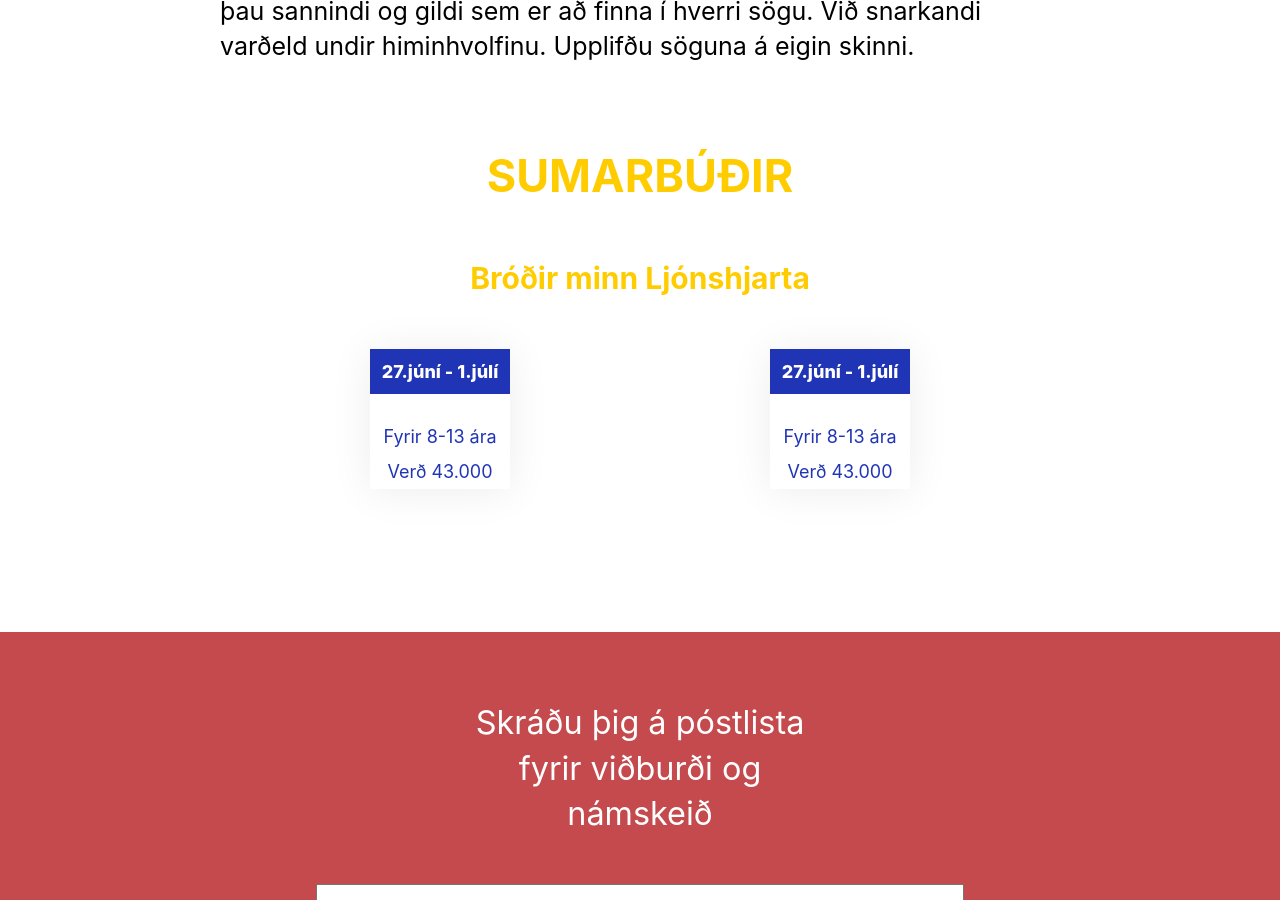
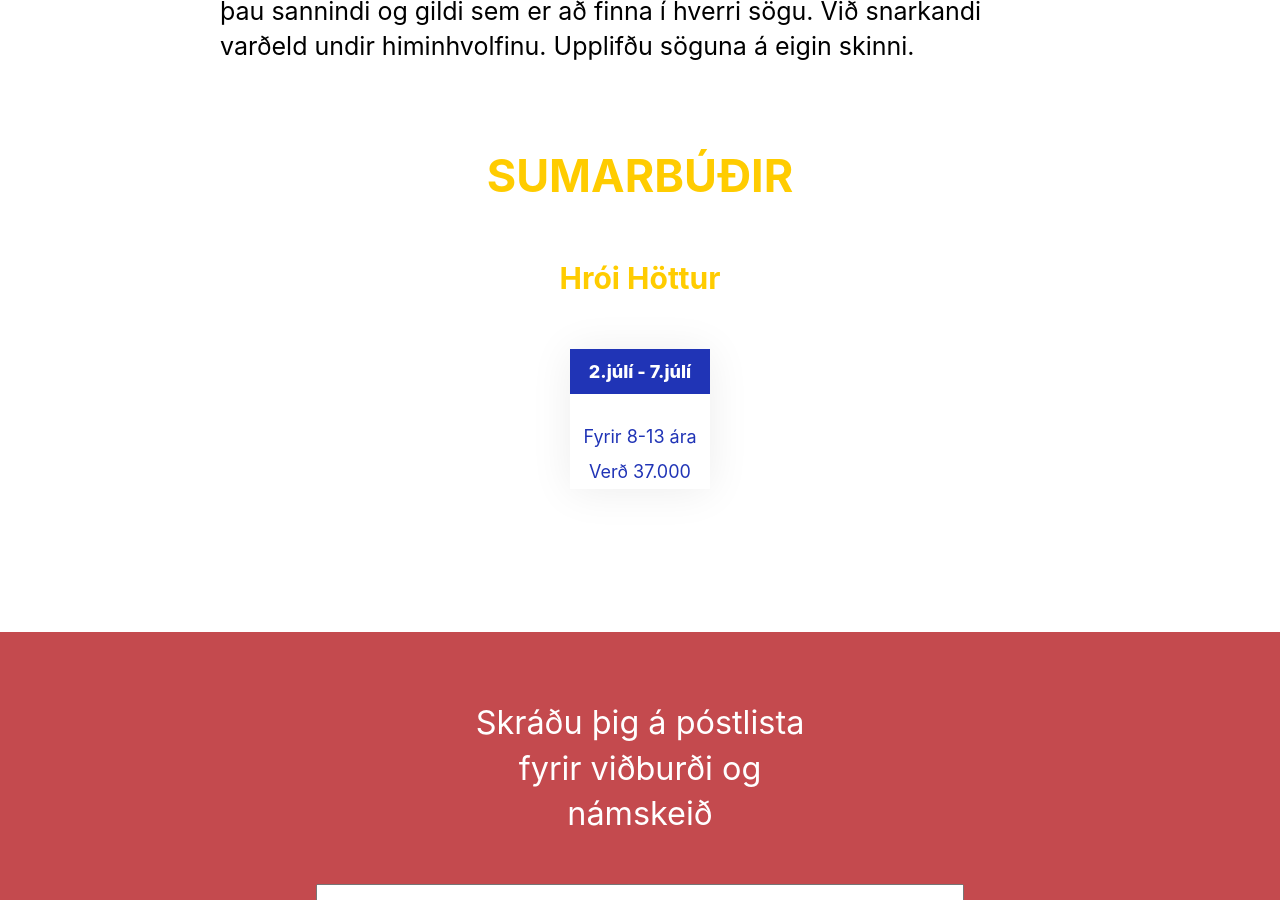
Before and after one commit to viktorhollanders/soguheimar, a Jekyll site: the page built from sumarbudir.html, in a window 1280 px wide and 900 px high, scrolled down 1610 px. Built offline with Jekyll 4.4.1, drawn with Linux system fonts in a browser that asks for light colours.

Commit message:
activate course and add google forms link

```diff
--- a/_layouts/default.html
+++ b/_layouts/default.html
@@ -13,5 +13,4 @@
 
   <script src="/js/nav.js" type="text/javascript"></script>
   <script src="/js/faq.js" type="text/javascript"></script>
-  <script src="/js/unavailable.js" type="text/javascript"></script>
 </html>
--- a/sumarbudir.html
+++ b/sumarbudir.html
@@ -40,25 +40,18 @@
 
   <div class="index-content__courses-container">
     <h1 class="index-content__courses__title">Sumarbúðir</h1>
-    <h2 class="index-content__courses__sub-title">Bróðir minn Ljónshjarta</h2>
+    <h2 class="index-content__courses__sub-title">Hrói Höttur</h2>
     <div class="index-content__courses">
-      <a class="courses-anchor" href="#">
+      <a
+        class="courses-anchor"
+        href="https://docs.google.com/forms/d/e/1FAIpQLSeWWHeCkFVsPJUdMaH1LOYH40OaV8MrNOuLlsZbnjcXfjyYmw/viewform"
+      >
         <div class="course accept">
           <div class="course-date-background">
-            <p class="course-date">27.júní - 1.júlí</p>
+            <p class="course-date">2.júlí - 7.júlí</p>
           </div>
           <p class="course-info">Fyrir 8-13 ára</p>
-          <p class="course-info">Verð 43.000</p>
-        </div>
-      </a>
-
-      <a class="courses-anchor" href="#">
-        <div class="course accept">
-          <div class="course-date-background">
-            <p class="course-date">27.júní - 1.júlí</p>
-          </div>
-          <p class="course-info">Fyrir 8-13 ára</p>
-          <p class="course-info">Verð 43.000</p>
+          <p class="course-info">Verð 37.000</p>
         </div>
       </a>
     </div>
```
